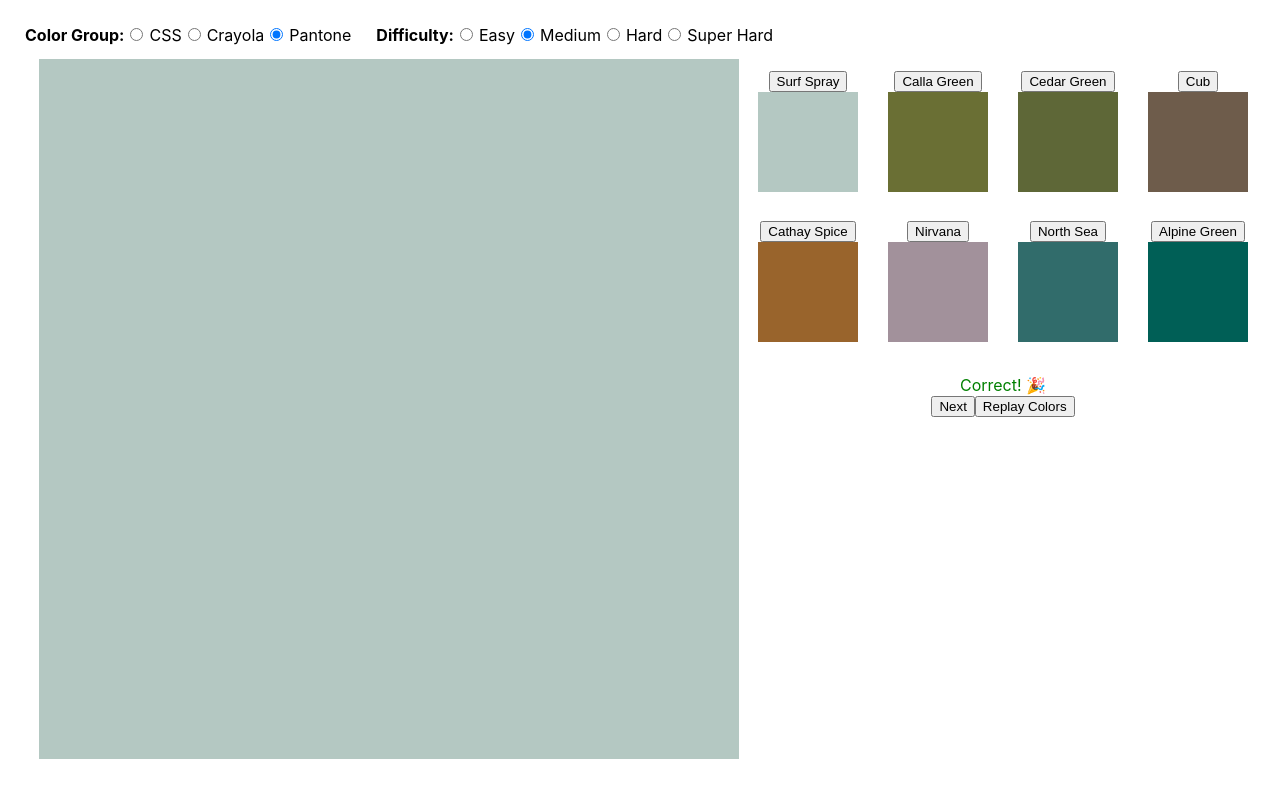
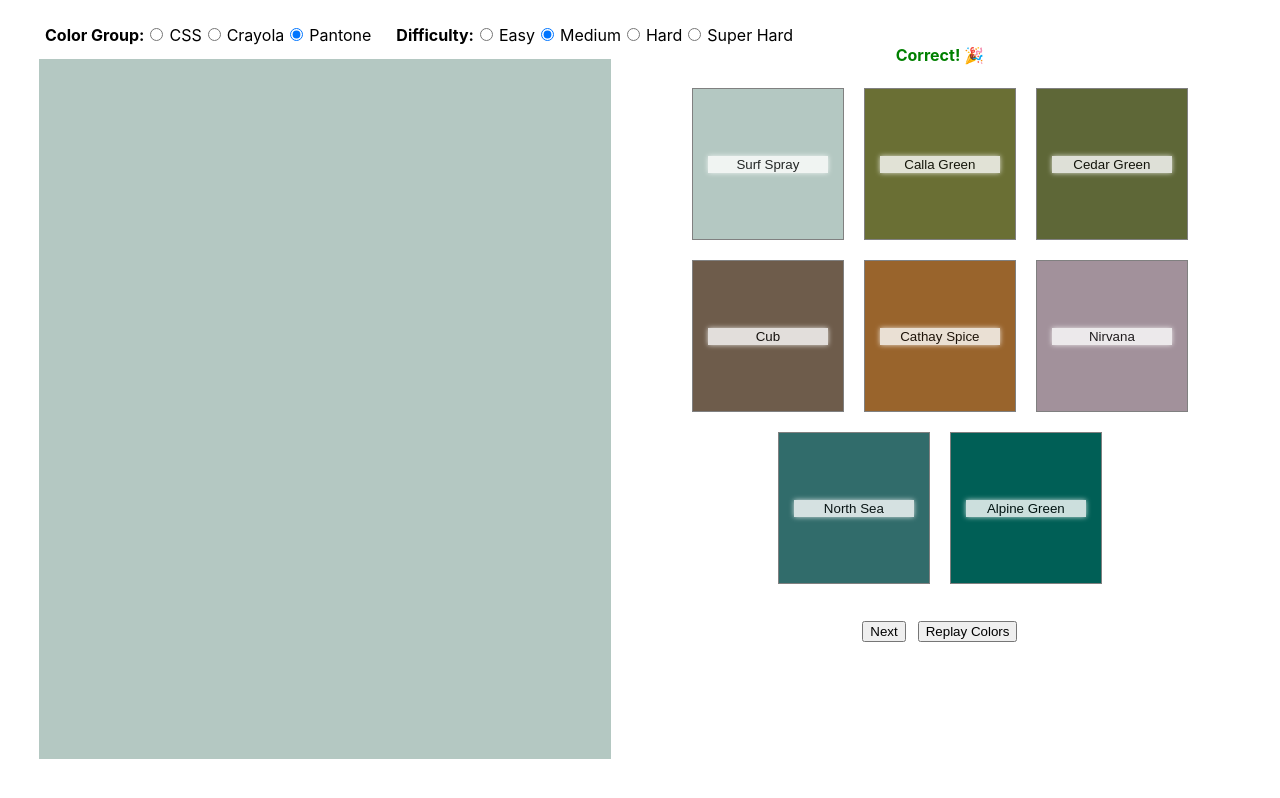
Before and after one commit to savybrandt/color-quiz, a React (Create React App) app: page / in a window 1280 px wide. Both pictures are taken after a click on the button "Surf Spray". Built offline with nearby package versions, Linux system fonts and the light colour scheme.

Commit message:
updt: styling

```diff
--- a/src/App.css
+++ b/src/App.css
@@ -4,6 +4,7 @@
 }
 
 .quizSettings {
+  margin-left: 20px;
   display: flex;
   gap: 25px;
 }
@@ -22,32 +23,63 @@
 
 .Swatch {
   height: 700px;
-  width: 700px;
+  width: 100%;
   margin: 14px;
+}
+
+.result-container {
+  height: 18px;
+  font-weight: bold;
 }
 
 .Options {
   margin: 25px auto;
   display: flex;
   justify-content: center;
-  width: 500px;
   flex-wrap: wrap;
   gap: 20px;
 }
 
-.success {
+.fade-in {
   opacity: 1;
-  transition: opacity 0.5s;
+  transition: opacity 1s;
+}
+
+.button-container {
+  display: flex;
+  justify-content: center;
+  gap: 12px;
+  padding-top: 12px;
 }
 
 .option-swatch {
-  height: 100px;
-  width: 100px;
-  margin: auto;
+  height: 100%;
+  width: 100%;
+  pointer-events: none;
+  position: absolute;
 }
 
 .option-container {
-    height: 130px;
-    width: 100px;
-    margin: auto;
+  height: 150px;
+  width: 150px;
+  position: relative;
+  display: flex;
+  justify-content: center;
+  align-items: center;
+  border: solid 1px grey;
 }
+
+.option-button {
+  background: white;
+  border: none;
+  width: 80%;
+  z-index: 2;
+  position: absolute;
+  box-shadow: 0px 0px 5px white;
+  cursor: pointer;
+  opacity: 0.8;
+}
+
+.option-button:hover {
+  font-weight: bold;
+}
--- a/src/components/Options.js
+++ b/src/components/Options.js
@@ -4,8 +4,8 @@ function Options({options, onSelect, showOptionSwatch}) {
       {options.map((option, idx) =>
       (
         <div key={option.name} className="option-container">
-          <button  onClick={() => onSelect(idx)}>{option.name}</button>
-          {showOptionSwatch && <div className="option-swatch" style={{backgroundColor: option.hex}}></div>}
+          <button  className="option-button" onClick={() => onSelect(idx)}>{option.name}</button>
+          <div className="option-swatch fade-in" style={{backgroundColor: option.hex, opacity: showOptionSwatch ? 1 : 0}}/>
         </div>
       )
       )}
--- a/src/components/Quiz.js
+++ b/src/components/Quiz.js
@@ -59,11 +59,16 @@ function Quiz({colors, difficulty}) {
     <div className="Quiz">
       <Swatch color={correctColor} />
       <div>
+        <div className="result-container">
+          {showFailedState && <div style={{color: 'red'}}>Incorrect</div>}
+          {showSuccessState && <div style={{color: 'green'}}>Correct! 🎉</div>}
+        </div>
         <Options options={colorOptions} onSelect={handleSelect} showOptionSwatch={showOptionSwatch} />
-        {showFailedState && <div style={{color: 'red'}}>Incorrect</div>}
-        <div className="success" style={{color: 'green', opacity: showSuccessState ? 1 : 0}}>Correct! 🎉</div>
-        {showSuccessState && <button onClick={resetQuiz}>Next</button>}
-        {showSuccessState && <button onClick={replayColors}>Replay Colors</button>}
+
+        <div className="button-container" style={{opacity: showSuccessState ? 1 : 0}}>
+          <button onClick={resetQuiz}>Next</button>
+          <button onClick={replayColors}>Replay Colors</button>
+        </div>
       </div>
     </div>
   );
```
